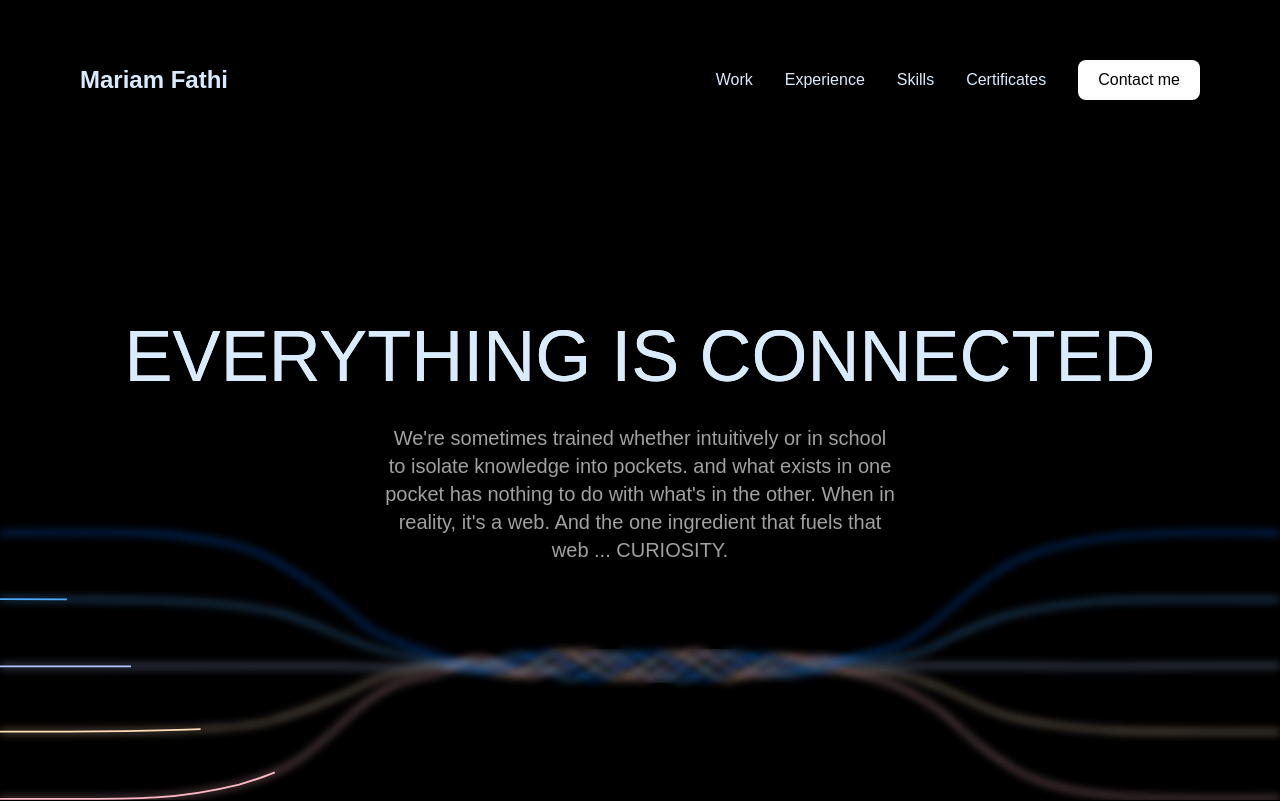
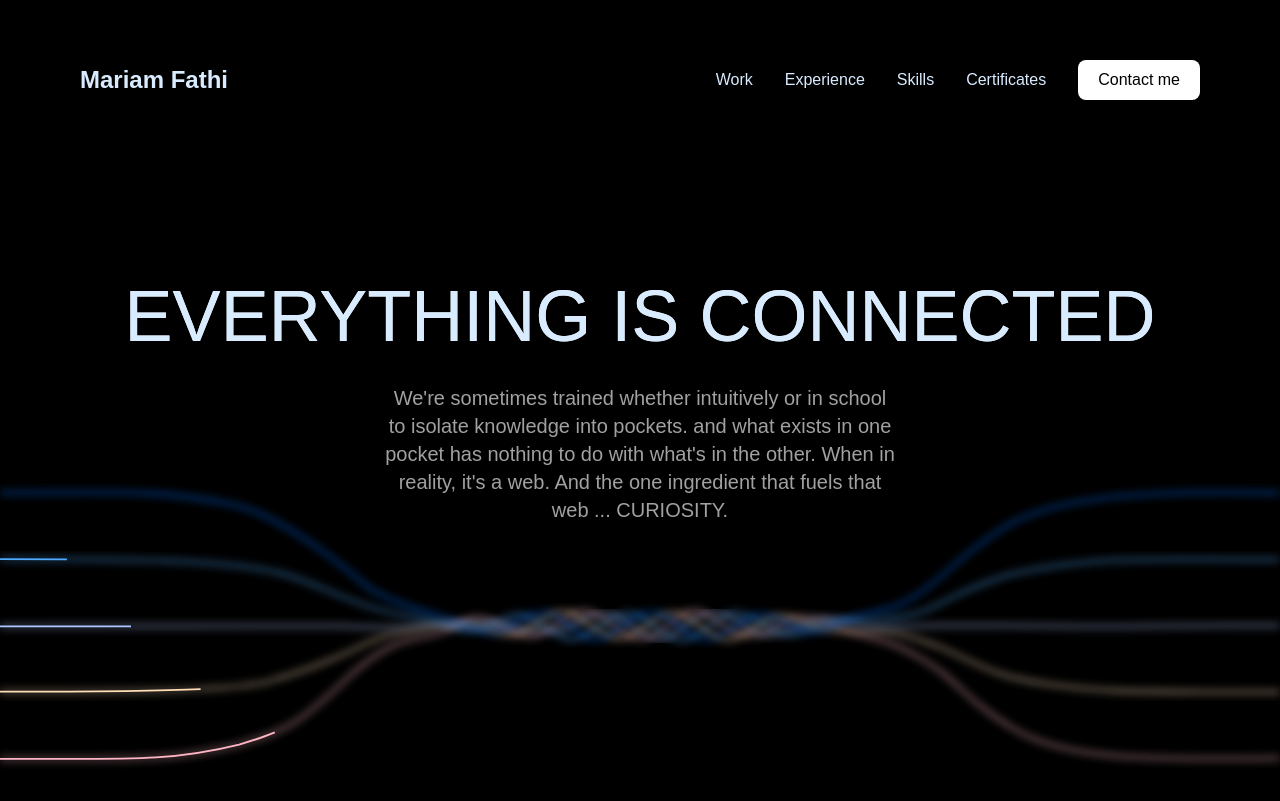
Before and after one commit to Mariam-Fathi/mf-portfolio, a Next.js app: page / in a window 1280 px wide. Shown: the top 801 px of the page. Built offline with nearby package versions, Linux system fonts and the light colour scheme; a web font is replaced by a local one.

Commit message:
update top position GoogleGeminiEffect

```diff
--- a/src/components/Curiosity.tsx
+++ b/src/components/Curiosity.tsx
@@ -18,7 +18,7 @@ export function GoogleGeminiEffectDemo() {
 
     return (
         <div
-            className="h-screen bg-black w-full relative pt-40 pb-10 overflow-clip"
+            className="h-screen bg-black w-full relative pt-40 overflow-clip"
             ref={ref}
         >
             <GoogleGeminiEffect
--- a/src/components/Hero.tsx
+++ b/src/components/Hero.tsx
@@ -3,10 +3,8 @@ import {GoogleGeminiEffectDemo} from "@/components/Curiosity";
 
 const Hero = () => {
     return (
-        <section >
+
             <GoogleGeminiEffectDemo />
-
-        </section>
     );
 };
 
--- a/src/components/ui/google-gemini-effect.tsx
+++ b/src/components/ui/google-gemini-effect.tsx
@@ -20,7 +20,7 @@ export const GoogleGeminiEffect = ({
   className?: string;
 }) => {
   return (
-    <div className={cn("sticky top-80", className)}>
+    <div className={cn("sticky top-70", className)}>
       <p className="text-lg md:text-7xl font-normal pb-4 text-center bg-clip-text text-white-50 bg-gradient-to-b from-neutral-100 to-neutral-300">
         {title || `EVERYTHING IS CONNECTED`}
       </p>
```
